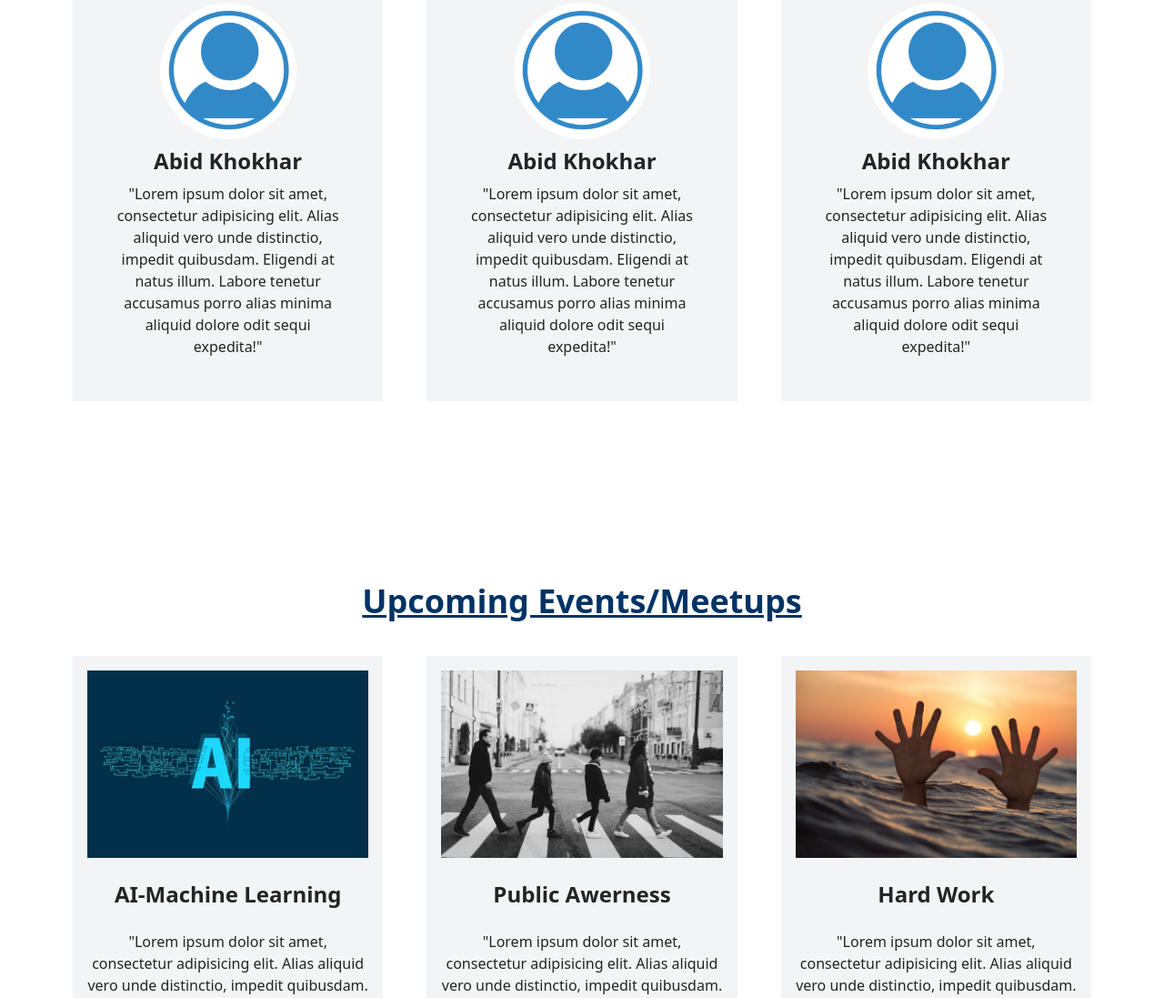
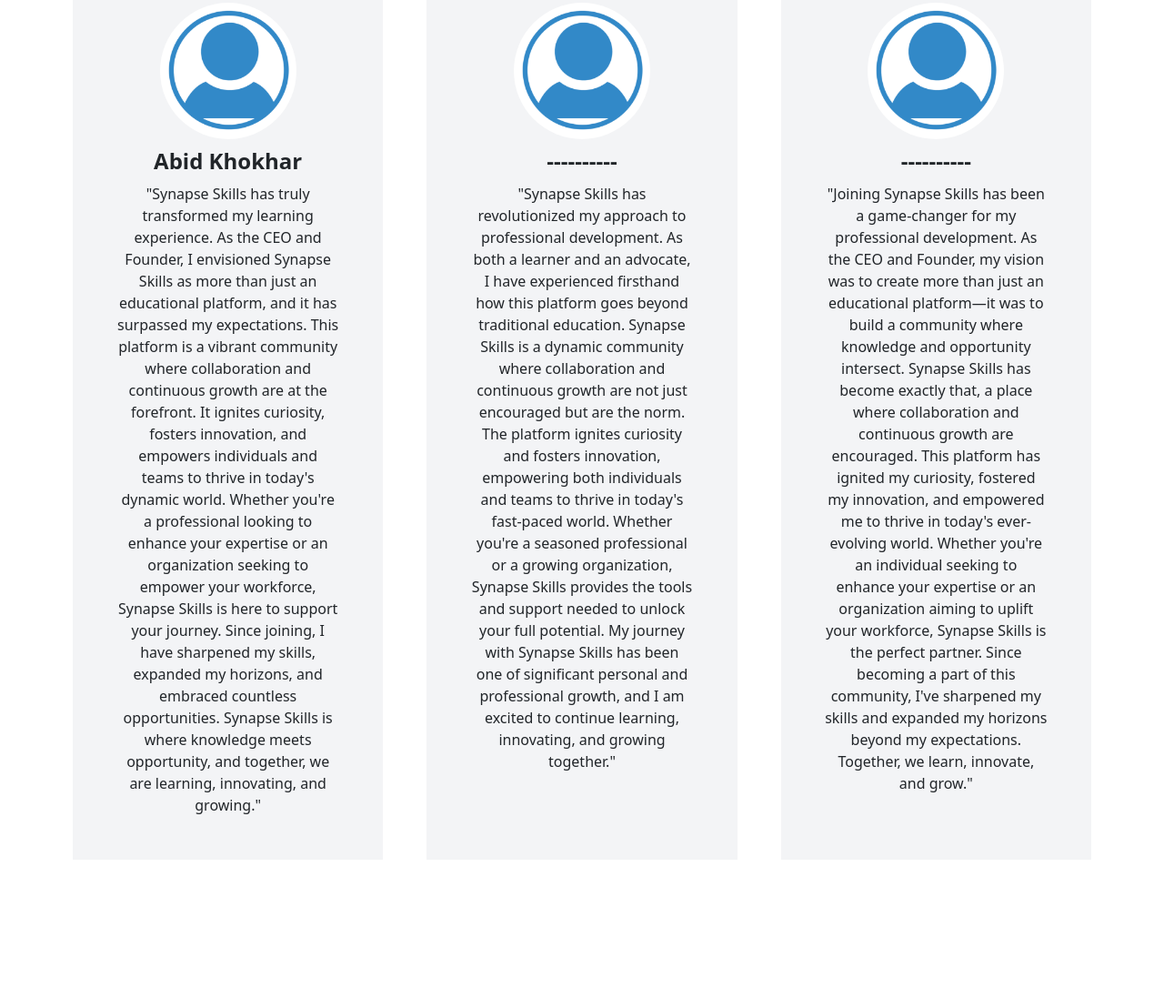
Before and after one commit to abidkk/Synapse-site, a website: page pages/meetups/index.html in a window 1280 px wide. Shown: the part 3135-4232 px from the top of the page at 91% size. Drawn offline with nearby package versions, Linux system fonts and the light colour scheme; a small style sheet from the web is missing.

```diff
--- a/pages/meetups/index.html
+++ b/pages/meetups/index.html
@@ -192,23 +192,17 @@
             <div class="testinomial-1 flex flex-col items-center text-center p-5 bg-gray-100 hover:bg-white hover:scale-105 duration-500">
                 <img src="../../public/images/Stats/1.png" alt="" width="150" height="150" class="rounded-full">
                 <h2 class="text-2xl font-bold py-2">Abid Khokhar</h2>
-                <p>"Lorem ipsum dolor sit amet, consectetur adipisicing elit. Alias aliquid vero unde distinctio,
-                    impedit quibusdam. Eligendi at natus illum. Labore tenetur accusamus porro alias minima aliquid
-                    dolore odit sequi expedita!"</p>
+                <p>"Synapse Skills has truly transformed my learning experience. As the CEO and Founder, I envisioned Synapse Skills as more than just an educational platform, and it has surpassed my expectations. This platform is a vibrant community where collaboration and continuous growth are at the forefront. It ignites curiosity, fosters innovation, and empowers individuals and teams to thrive in today's dynamic world. Whether you're a professional looking to enhance your expertise or an organization seeking to empower your workforce, Synapse Skills is here to support your journey. Since joining, I have sharpened my skills, expanded my horizons, and embraced countless opportunities. Synapse Skills is where knowledge meets opportunity, and together, we are learning, innovating, and growing."</p>
             </div>
             <div class="testinomial-1 flex flex-col items-center text-center p-5 bg-gray-100 hover:bg-white hover:scale-105 duration-500">
                 <img src="../../public/images/Stats/1.png" alt="" width="150" height="150" class="rounded-full">
-                <h2 class="text-2xl font-bold py-2">Abid Khokhar</h2>
-                <p>"Lorem ipsum dolor sit amet, consectetur adipisicing elit. Alias aliquid vero unde distinctio,
-                    impedit quibusdam. Eligendi at natus illum. Labore tenetur accusamus porro alias minima aliquid
-                    dolore odit sequi expedita!"</p>
+                <h2 class="text-2xl font-bold py-2">----------</h2>
+                <p>"Synapse Skills has revolutionized my approach to professional development. As both a learner and an advocate, I have experienced firsthand how this platform goes beyond traditional education. Synapse Skills is a dynamic community where collaboration and continuous growth are not just encouraged but are the norm. The platform ignites curiosity and fosters innovation, empowering both individuals and teams to thrive in today's fast-paced world. Whether you're a seasoned professional or a growing organization, Synapse Skills provides the tools and support needed to unlock your full potential. My journey with Synapse Skills has been one of significant personal and professional growth, and I am excited to continue learning, innovating, and growing together."</p>
             </div>
             <div class="testinomial-1 flex flex-col items-center text-center p-5 bg-gray-100 hover:bg-white  hover:scale-105 duration-500">
                 <img src="../../public/images/Stats/1.png" alt="" width="150" height="150" class="rounded-full">
-                <h2 class="text-2xl font-bold py-2">Abid Khokhar</h2>
-                <p>"Lorem ipsum dolor sit amet, consectetur adipisicing elit. Alias aliquid vero unde distinctio,
-                    impedit quibusdam. Eligendi at natus illum. Labore tenetur accusamus porro alias minima aliquid
-                    dolore odit sequi expedita!"</p>
+                <h2 class="text-2xl font-bold py-2">----------</h2>
+                <p>"Joining Synapse Skills has been a game-changer for my professional development. As the CEO and Founder, my vision was to create more than just an educational platform—it was to build a community where knowledge and opportunity intersect. Synapse Skills has become exactly that, a place where collaboration and continuous growth are encouraged. This platform has ignited my curiosity, fostered my innovation, and empowered me to thrive in today's ever-evolving world. Whether you're an individual seeking to enhance your expertise or an organization aiming to uplift your workforce, Synapse Skills is the perfect partner. Since becoming a part of this community, I've sharpened my skills and expanded my horizons beyond my expectations. Together, we learn, innovate, and grow."</p>
             </div>
             </div>
 
```
Also changed, not shown: pages/courses/index.html (+1 -1 lines).
